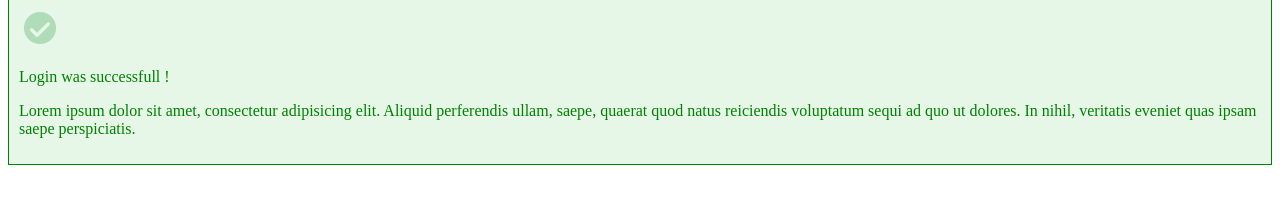
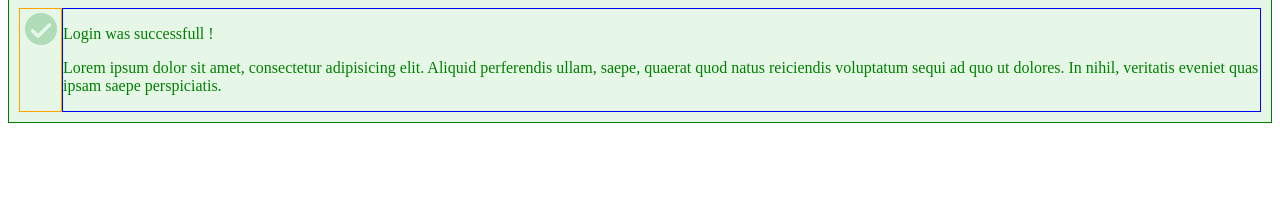
Before and after one commit to aminmeyghani/speaking-flexbox, a website: page public/index.html in a window 1280 px wide. Shown: the part 75-278 px from the top of the page. Drawn offline with Linux system fonts and the light colour scheme.

Commit message:
*-start-shrink-grow

```diff
--- a/public/compiled.css
+++ b/public/compiled.css
@@ -25,4 +25,13 @@ Mozilla
   padding: 10px;
   background-color: #e6f7e8;
   color: green;
+  display: -webkit-flex;
+  display: -ms-flexbox;
+  display: flex;
 }
+.alert-msg {
+  border: 1px solid blue;
+}
+.alert-icon {
+  border: 1px solid orange;
+}
--- a/public/index.html
+++ b/public/index.html
@@ -11,11 +11,13 @@
   <h1>Demos</h1>
   <h2>Alignment and Centering</h2>
   <div class="alert-success">
-    <div>
+    <div class="alert-icon">
       <img src="check.png" alt="">
     </div>
-    <p>Login was successfull !</p>
-    <p>Lorem ipsum dolor sit amet, consectetur adipisicing elit. Aliquid perferendis ullam, saepe, quaerat quod natus reiciendis voluptatum sequi ad quo ut dolores. In nihil, veritatis eveniet quas ipsam saepe perspiciatis.</p>
+    <div class="alert-msg">
+      <p>Login was successfull !</p>
+      <p>Lorem ipsum dolor sit amet, consectetur adipisicing elit. Aliquid perferendis ullam, saepe, quaerat quod natus reiciendis voluptatum sequi ad quo ut dolores. In nihil, veritatis eveniet quas ipsam saepe perspiciatis.</p>
+    </div>
   </div>
 </body>
 
--- a/public/main.css
+++ b/public/main.css
@@ -25,4 +25,11 @@ Mozilla
   padding: 10px;
   background-color: #e6f7e8;
   color: green;
+  display: flex;
 }
+.alert-msg {
+  border: 1px solid blue;
+}
+.alert-icon {
+  border: 1px solid orange;
+}
```
